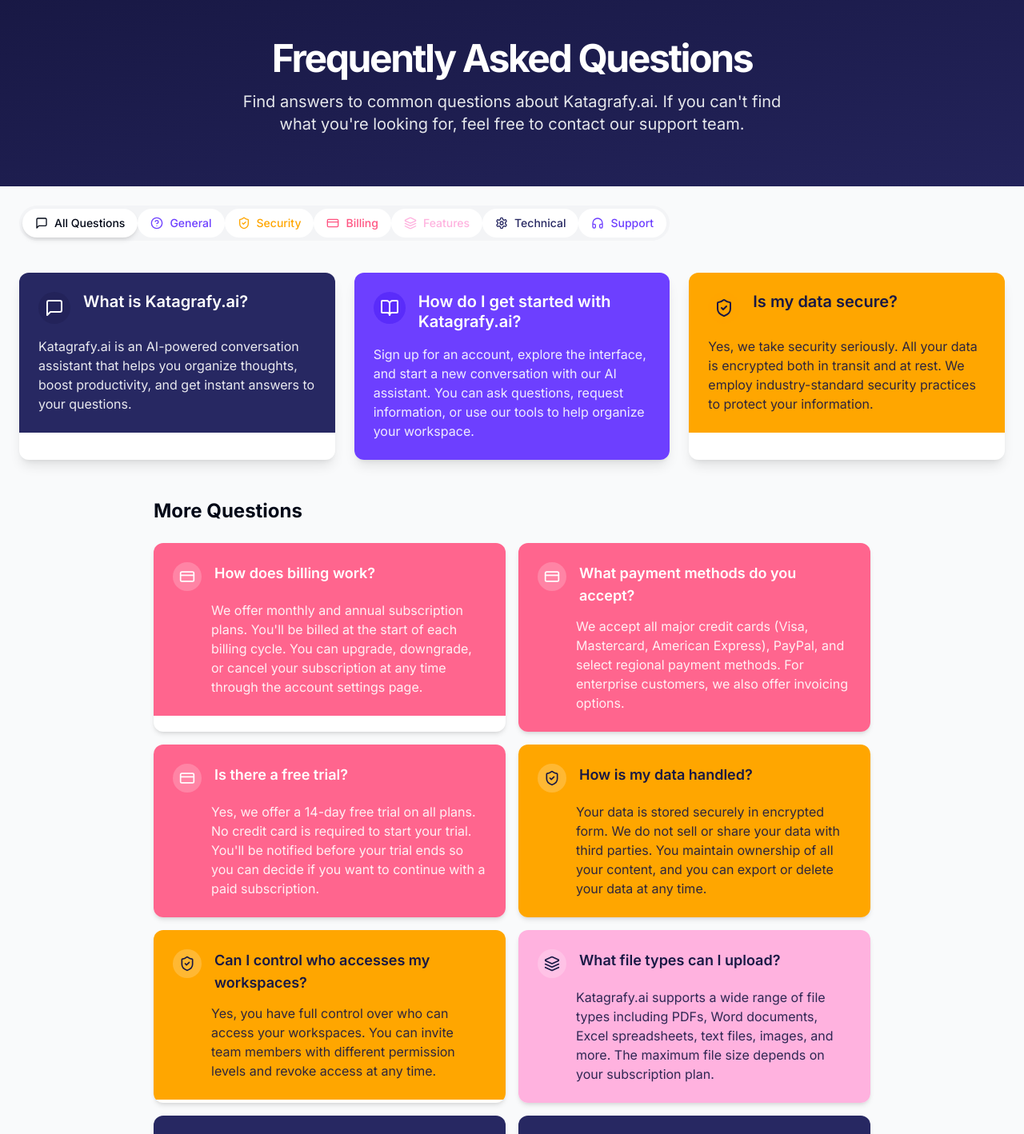
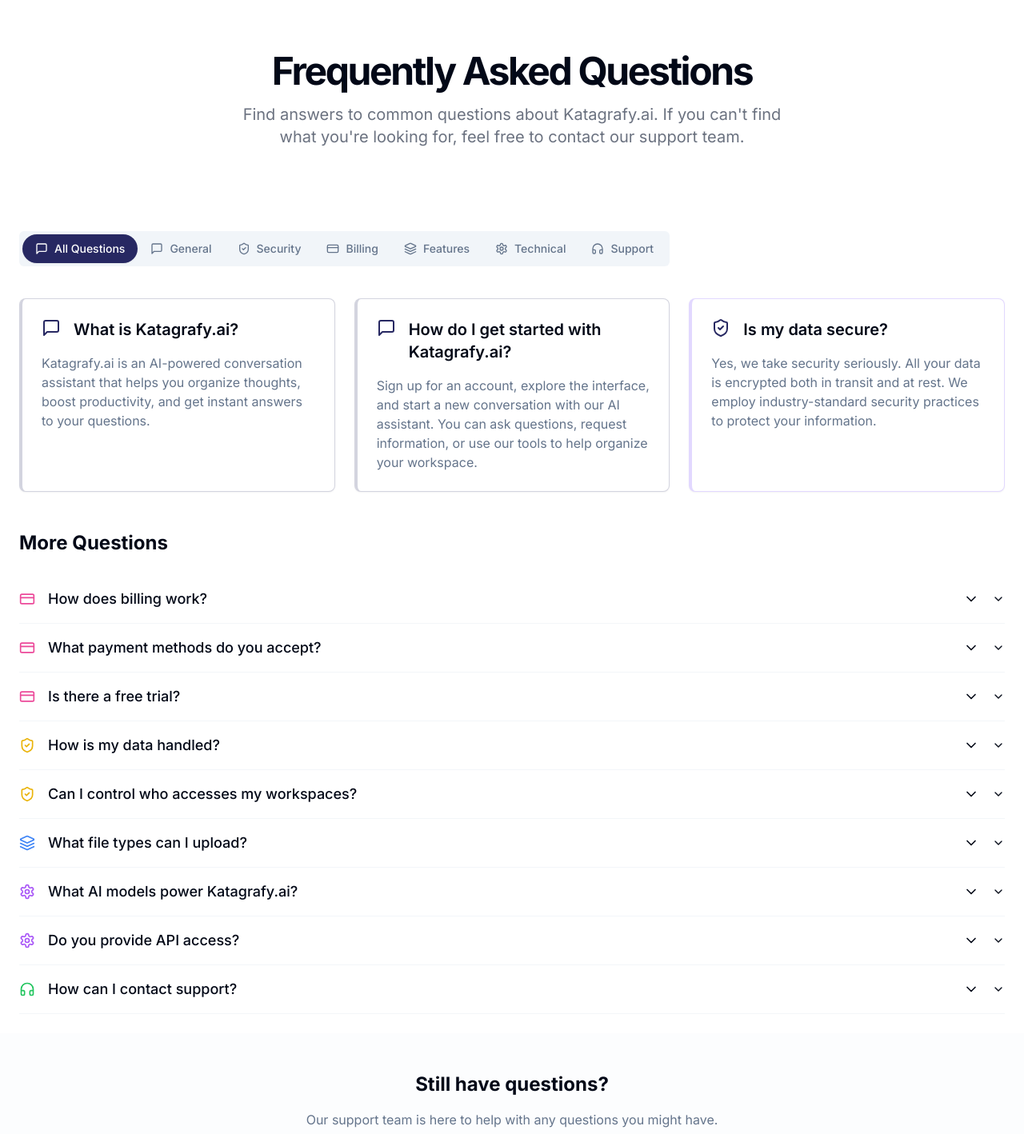
Before and after one commit to khairunnisa1231/whisper-workspace-wonder, a React (Vite) app: page /faq in a window 1280 px wide. Shown: the part 80-1498 px from the top of the page at 80% size. Built offline with nearby package versions, Linux system fonts and the light colour scheme.

Commit message:
Reverted to commit 03856b9f7664be8661e5f881e9fc421808c9323f

```diff
--- a/src/pages/FAQPage.tsx
+++ b/src/pages/FAQPage.tsx
@@ -13,7 +13,6 @@ import {
   Card,
   CardContent
 } from "@/components/ui/card";
-import { Badge } from "@/components/ui/badge";
 import {
   MessageSquare,
   ShieldCheck,
@@ -21,12 +20,7 @@ import {
   Layers,
   Settings,
   HeadphonesIcon,
-  ChevronDown,
-  HelpCircle,
-  Info,
-  Mail,
-  Phone,
-  BookOpen
+  ChevronDown
 } from "lucide-react";
 import { cn } from "@/lib/utils";
 
@@ -35,51 +29,37 @@ const faqCategories = [
   {
     id: "all",
     label: "All Questions",
-    icon: MessageSquare,
-    color: "bg-background text-primary hover:bg-primary/5",
-    activeColor: "bg-primary text-white"
+    icon: MessageSquare
   },
   {
     id: "general",
     label: "General",
-    icon: HelpCircle,
-    color: "bg-background text-secondary hover:bg-secondary/5",
-    activeColor: "bg-secondary text-white"
+    icon: MessageSquare
   },
   {
     id: "security",
     label: "Security",
-    icon: ShieldCheck,
-    color: "bg-background text-accent3 hover:bg-accent3/5",
-    activeColor: "bg-accent3 text-primary"
+    icon: ShieldCheck
   },
   {
     id: "billing",
     label: "Billing",
-    icon: CreditCard,
-    color: "bg-background text-accent2 hover:bg-accent2/5",
-    activeColor: "bg-accent2 text-white"
+    icon: CreditCard
   },
   {
     id: "features",
     label: "Features",
-    icon: Layers,
-    color: "bg-background text-accent1 hover:bg-accent1/5",
-    activeColor: "bg-accent1 text-primary"
+    icon: Layers
   },
   {
     id: "technical",
     label: "Technical",
-    icon: Settings,
-    color: "bg-background text-primary hover:bg-primary/5",
-    activeColor: "bg-primary text-white"
+    icon: Settings
   },
   {
     id: "support",
     label: "Support",
-    icon: HeadphonesIcon,
-    color: "bg-background text-secondary hover:bg-secondary/5",
-    activeColor: "bg-secondary text-white"
+    icon: HeadphonesIcon
   }
 ];
 
@@ -91,23 +71,15 @@ const featuredFaqs = [
     answer: "Katagrafy.ai is an AI-powered conversation assistant that helps you organize thoughts, boost productivity, and get instant answers to your questions.",
     category: "general",
     icon: MessageSquare,
-    bgColor: "bg-primary-500",
-    textColor: "text-white",
-    iconBgColor: "bg-primary-600",
-    iconColor: "text-white",
-    borderColor: "border-primary-700"
+    color: "border-primary/20"
   },
   {
     id: "get-started",
     question: "How do I get started with Katagrafy.ai?",
     answer: "Sign up for an account, explore the interface, and start a new conversation with our AI assistant. You can ask questions, request information, or use our tools to help organize your workspace.",
     category: "general",
-    icon: BookOpen,
-    bgColor: "bg-secondary-700",
-    textColor: "text-white",
-    iconBgColor: "bg-secondary-800",
-    iconColor: "text-white",
-    borderColor: "border-secondary-900"
+    icon: MessageSquare,
+    color: "border-primary/20"
   },
   {
     id: "data-secure",
@@ -115,11 +87,7 @@ const featuredFaqs = [
     answer: "Yes, we take security seriously. All your data is encrypted both in transit and at rest. We employ industry-standard security practices to protect your information.",
     category: "security",
     icon: ShieldCheck,
-    bgColor: "bg-accent3",
-    textColor: "text-primary-800",
-    iconBgColor: "bg-accent3/80",
-    iconColor: "text-primary-800",
-    borderColor: "border-accent3/80"
+    color: "border-secondary/20"
   }
 ];
 
@@ -129,91 +97,55 @@ const faqItems = [
     id: "billing-work",
     question: "How does billing work?",
     answer: "We offer monthly and annual subscription plans. You'll be billed at the start of each billing cycle. You can upgrade, downgrade, or cancel your subscription at any time through the account settings page.",
-    category: "billing",
-    icon: CreditCard,
-    bgColor: "bg-accent2/90",
-    textColor: "text-white",
-    iconColor: "text-white"
+    category: "billing"
   },
   {
     id: "payment-methods",
     question: "What payment methods do you accept?",
     answer: "We accept all major credit cards (Visa, Mastercard, American Express), PayPal, and select regional payment methods. For enterprise customers, we also offer invoicing options.",
-    category: "billing",
-    icon: CreditCard,
-    bgColor: "bg-accent2/90",
-    textColor: "text-white",
-    iconColor: "text-white"
+    category: "billing"
   },
   {
     id: "free-trial",
     question: "Is there a free trial?",
     answer: "Yes, we offer a 14-day free trial on all plans. No credit card is required to start your trial. You'll be notified before your trial ends so you can decide if you want to continue with a paid subscription.",
-    category: "billing",
-    icon: CreditCard,
-    bgColor: "bg-accent2/90",
-    textColor: "text-white",
-    iconColor: "text-white"
+    category: "billing"
   },
   {
     id: "data-privacy",
     question: "How is my data handled?",
     answer: "Your data is stored securely in encrypted form. We do not sell or share your data with third parties. You maintain ownership of all your content, and you can export or delete your data at any time.",
-    category: "security",
-    icon: ShieldCheck,
-    bgColor: "bg-accent3",
-    textColor: "text-primary-800",
-    iconColor: "text-primary-800"
+    category: "security"
   },
   {
     id: "access-controls",
     question: "Can I control who accesses my workspaces?",
     answer: "Yes, you have full control over who can access your workspaces. You can invite team members with different permission levels and revoke access at any time.",
-    category: "security",
-    icon: ShieldCheck,
-    bgColor: "bg-accent3",
-    textColor: "text-primary-800",
-    iconColor: "text-primary-800"
+    category: "security"
   },
   {
     id: "file-upload",
     question: "What file types can I upload?",
     answer: "Katagrafy.ai supports a wide range of file types including PDFs, Word documents, Excel spreadsheets, text files, images, and more. The maximum file size depends on your subscription plan.",
-    category: "features",
-    icon: Layers,
-    bgColor: "bg-accent1",
-    textColor: "text-primary-800",
-    iconColor: "text-primary-800"
+    category: "features"
   },
   {
     id: "ai-models",
     question: "What AI models power Katagrafy.ai?",
     answer: "Katagrafy.ai is powered by state-of-the-art language models, including Google Gemini and other specialized models tailored to specific tasks. We continuously update our AI technology to provide the best experience.",
-    category: "technical",
-    icon: Settings,
-    bgColor: "bg-primary-500",
-    textColor: "text-white",
-    iconColor: "text-white"
+    category: "technical"
   },
   {
     id: "api-access",
     question: "Do you provide API access?",
     answer: "Yes, enterprise and pro plans include API access that allows you to integrate Katagrafy.ai's capabilities into your own applications and workflows. Comprehensive documentation is available for developers.",
-    category: "technical",
-    icon: Settings,
-    bgColor: "bg-primary-500",
-    textColor: "text-white",
-    iconColor: "text-white"
+    category: "technical"
   },
   {
     id: "contact-support",
     question: "How can I contact support?",
     answer: "You can reach our support team through the in-app chat, by emailing support@katagrafy.ai, or by scheduling a call through the support page. Enterprise customers have access to dedicated support channels.",
-    category: "support",
-    icon: HeadphonesIcon,
-    bgColor: "bg-secondary-700",
-    textColor: "text-white",
-    iconColor: "text-white"
+    category: "support"
   }
 ];
 
@@ -226,17 +158,17 @@ export default function FAQPage() {
     : faqItems.filter(item => item.category === activeTab);
 
   return (
-    <div className="flex min-h-screen flex-col bg-gray-50 dark:bg-gray-900">
+    <div className="flex min-h-screen flex-col">
       <Navbar />
       <main className="flex-1">
         {/* Hero Section */}
-        <section className="py-12 md:py-16 bg-gradient-to-br from-primary-800 to-primary-600">
+        <section className="py-12 md:py-16 lg:py-20 bg-background">
           <div className="container px-4 md:px-6">
-            <div className="flex flex-col items-center justify-center text-center max-w-3xl mx-auto">
-              <h1 className="text-3xl font-bold tracking-tighter sm:text-4xl md:text-5xl text-white mb-4">
+            <div className="flex flex-col items-center justify-center space-y-4 text-center max-w-3xl mx-auto">
+              <h1 className="text-3xl font-bold tracking-tighter sm:text-4xl md:text-5xl">
                 Frequently Asked Questions
               </h1>
-              <p className="max-w-[700px] text-gray-200 md:text-xl">
+              <p className="max-w-[700px] text-gray-500 md:text-xl dark:text-gray-400">
                 Find answers to common questions about Katagrafy.ai. If you can't find what you're looking for, feel free to contact our support team.
               </p>
             </div>
@@ -253,57 +185,33 @@ export default function FAQPage() {
               className="w-full"
             >
               <div className="overflow-x-auto pb-2">
-                <TabsList className="inline-flex w-auto p-1 h-auto bg-gray-100 dark:bg-gray-800 rounded-full">
-                  {faqCategories.map((category) => {
-                    const isActive = activeTab === category.id;
-                    return (
+                <TabsList className="inline-flex w-auto p-1 h-auto">
+                  {faqCategories.map((category) => (
                     <TabsTrigger
                       key={category.id}
                       value={category.id}
-                        className={cn(
-                          "flex items-center gap-2 px-4 py-2 rounded-full transition-all",
-                          "data-[state=active]:shadow-md",
-                          isActive ? category.activeColor : category.color
-                        )}
+                      className="flex items-center gap-2 px-4 py-2 rounded-full data-[state=active]:bg-primary data-[state=active]:text-primary-foreground"
                     >
                       <category.icon className="h-4 w-4" />
-                        <span className="hidden sm:inline">{category.label}</span>
+                      <span>{category.label}</span>
                     </TabsTrigger>
-                    );
-                  })}
+                  ))}
                 </TabsList>
               </div>
 
               {/* Featured FAQs */}
               {activeTab === "all" && (
-                <div className="grid gap-6 md:grid-cols-2 lg:grid-cols-3 mt-8 animate-fade-in">
+                <div className="grid gap-6 md:grid-cols-2 lg:grid-cols-3 mt-8">
                   {featuredFaqs.map((faq) => (
-                    <Card
-                      key={faq.id}
-                      className={cn(
-                        "overflow-hidden shadow-lg rounded-xl border-0",
-                        faq.borderColor
-                      )}
-                    >
-                      <CardContent className="p-0">
-                        <div className={cn(
-                          "p-6",
-                          faq.bgColor,
-                          faq.textColor
-                        )}>
+                    <Card key={faq.id} className={cn("overflow-hidden border-l-4", faq.color)}>
+                      <CardContent className="p-6">
                         <div className="flex items-start gap-4 mb-4">
-                            <div className={cn(
-                              "shrink-0 p-2 rounded-full",
-                              faq.iconBgColor
-                            )}>
-                              <faq.icon className={cn("h-6 w-6", faq.iconColor)} />
+                          <div className="shrink-0">
+                            <faq.icon className="h-6 w-6 text-primary" />
                           </div>
-                            <h3 className="text-xl font-semibold leading-tight">{faq.question}</h3>
+                          <h3 className="text-xl font-semibold">{faq.question}</h3>
                         </div>
-                          <p className="opacity-90">
-                            {faq.answer}
-                          </p>
-                        </div>
+                        <p className="text-muted-foreground">{faq.answer}</p>
                       </CardContent>
                     </Card>
                   ))}
@@ -311,62 +219,44 @@ export default function FAQPage() {
               )}
 
               {/* All FAQs by category */}
-              <div className="mt-12 animate-fade-in max-w-4xl mx-auto">
-                <h2 className="text-2xl font-bold mb-6 text-foreground">More Questions</h2>
-                <div className="grid gap-4 md:grid-cols-2">
+              <div className="mt-12">
+                <h2 className="text-2xl font-bold mb-6">More Questions</h2>
+                <Accordion type="single" collapsible className="w-full">
                   {filteredFaqs.map((item) => (
-                    <Card
-                      key={item.id}
-                      className={cn(
-                        "overflow-hidden shadow-md rounded-xl border-0",
-                      )}
-                    >
-                      <CardContent className={cn(
-                        "p-6",
-                        item.bgColor,
-                        item.textColor
-                      )}>
-                        <div className="flex items-start gap-4 mb-3">
-                          <div className="shrink-0 p-2 rounded-full bg-white/20">
-                            <item.icon className={cn("h-5 w-5", item.iconColor)} />
-                          </div>
-                          <h3 className="text-lg font-semibold">{item.question}</h3>
-                        </div>
-                        <p className="pl-12 opacity-90">
+                    <AccordionItem key={item.id} value={item.id} className="border-b border-border/40">
+                      <AccordionTrigger className="flex items-center gap-4 text-lg font-medium py-4">
+                        {item.category === 'billing' && <CreditCard className="h-5 w-5 text-pink-500" />}
+                        {item.category === 'security' && <ShieldCheck className="h-5 w-5 text-yellow-500" />}
+                        {item.category === 'features' && <Layers className="h-5 w-5 text-blue-500" />}
+                        {item.category === 'technical' && <Settings className="h-5 w-5 text-purple-500" />}
+                        {item.category === 'support' && <HeadphonesIcon className="h-5 w-5 text-green-500" />}
+                        {item.category === 'general' && <MessageSquare className="h-5 w-5 text-primary" />}
+                        <span className="flex-1 text-left">{item.question}</span>
+                        <ChevronDown className="h-5 w-5 shrink-0 transition-transform duration-200" />
+                      </AccordionTrigger>
+                      <AccordionContent className="py-4 pl-12 text-gray-600 dark:text-gray-300">
                         {item.answer}
-                        </p>
-                      </CardContent>
-                    </Card>
+                      </AccordionContent>
+                    </AccordionItem>
                   ))}
-                </div>
+                </Accordion>
               </div>
             </Tabs>
           </div>
         </section>
 
         {/* Contact Support Section */}
-        <section className="py-12 bg-gray-100 dark:bg-gray-800 mt-12">
+        <section className="py-12 bg-muted/20">
           <div className="container px-4 md:px-6">
             <div className="mx-auto max-w-3xl text-center">
-              <div className="inline-flex items-center justify-center p-2 bg-secondary/20 rounded-full mb-4">
-                <HeadphonesIcon className="h-6 w-6 text-secondary" />
-              </div>
-              <h2 className="text-2xl font-bold mb-4 text-foreground">Still have questions?</h2>
-              <p className="mb-6 text-gray-700 dark:text-gray-300">Our support team is here to help with any questions you might have.</p>
+              <h2 className="text-2xl font-bold mb-4">Still have questions?</h2>
+              <p className="mb-6 text-muted-foreground">Our support team is here to help with any questions you might have.</p>
               <div className="flex flex-col sm:flex-row gap-4 justify-center">
-                <a href="mailto:support@katagrafy.ai" className="inline-flex items-center justify-center px-6 py-3 rounded-md bg-secondary text-white hover:bg-secondary/90 shadow-md transition-all">
-                  <Mail className="mr-2 h-5 w-5" />
+                <a href="mailto:support@katagrafy.ai" className="inline-flex items-center justify-center px-6 py-3 rounded-md bg-primary text-primary-foreground hover:bg-primary/90">
                   Contact Support
                 </a>
-                <a href="#" className="inline-flex items-center justify-center px-6 py-3 rounded-md bg-white dark:bg-gray-700 text-gray-800 dark:text-gray-200 hover:bg-gray-100 dark:hover:bg-gray-600 shadow-md transition-all">
-                  <BookOpen className="mr-2 h-5 w-5" />
+                <a href="#" className="inline-flex items-center justify-center px-6 py-3 rounded-md border border-input bg-background hover:bg-accent hover:text-accent-foreground">
                   View Documentation
-                </a>
-              </div>
-              <div className="mt-8 pt-6 border-t border-gray-200 dark:border-gray-700 flex justify-center">
-                <a href="tel:+18001234567" className="inline-flex items-center text-gray-600 hover:text-foreground dark:text-gray-400 dark:hover:text-gray-200">
-                  <Phone className="h-5 w-5 mr-2" />
-                  <span>Call us: +1 (800) 123-4567</span>
                 </a>
               </div>
             </div>
```
Lines whose indentation alone changed are shown as unchanged.
